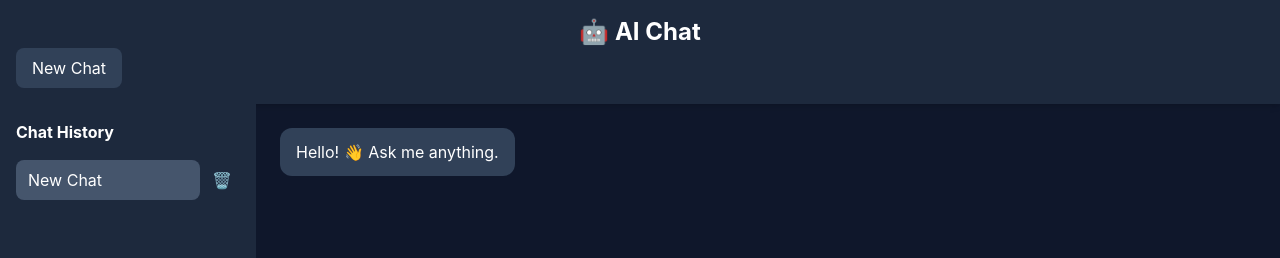
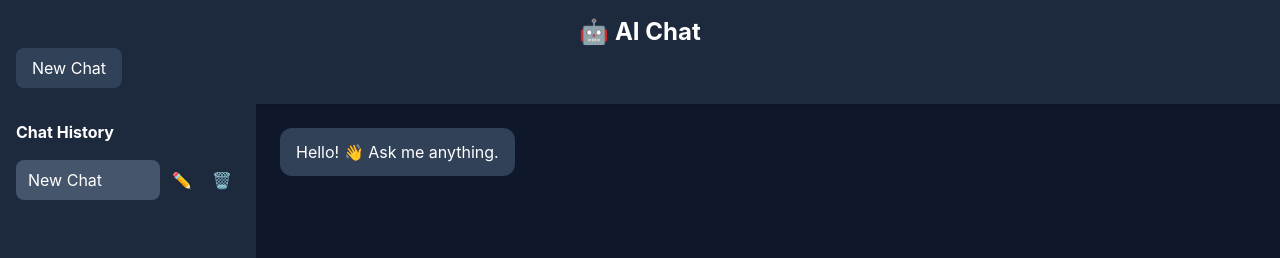
Before and after one commit to gkonstatina/02-ai-chat-ui, a React (Vite) app: page / in a window 1280 px wide. Shown: the top 258 px of the page. Built offline with nearby package versions, Linux system fonts and the light colour scheme.

Commit message:
Add manual chat renaming

```diff
--- a/src/App.tsx
+++ b/src/App.tsx
@@ -146,7 +146,17 @@ function App() {
 
       return remainingChats;
     });
-  };
+    };
+
+    const renameChat = (chatId: string, title: string) => {
+      setChats((prevChats) =>
+        prevChats.map((chat) =>
+          chat.id === chatId
+            ? { ...chat, title }
+            : chat
+        )
+      );
+    };
 
 
 
@@ -279,6 +289,7 @@ function App() {
           activeChatId={activeChatId}
           onSelectChat={selectChat}
           onDeleteChat={deleteChat}
+          onRenameChat={renameChat}
         />
 
       <div className="flex-1 flex flex-col">
--- a/src/components/ChatSidebar.tsx
+++ b/src/components/ChatSidebar.tsx
@@ -5,6 +5,7 @@ interface Props {
   activeChatId: string;
   onSelectChat: (chatId: string) => void;
   onDeleteChat: (chatId: string) => void;
+  onRenameChat: (chatId: string, title: string) => void;
 }
 
 function ChatSidebar({
@@ -12,6 +13,7 @@ function ChatSidebar({
   activeChatId,
   onSelectChat,
   onDeleteChat,
+  onRenameChat,
 }: Props) {
   return (
     <aside className="w-64 bg-slate-800 p-4">
@@ -35,6 +37,19 @@ function ChatSidebar({
             >
               {chat.title}
             </button>
+            <button
+              onClick={() => {
+                const newTitle = window.prompt("Rename chat:", chat.title);
+
+                if (newTitle && newTitle.trim()) {
+                  onRenameChat(chat.id, newTitle.trim());
+                }
+              }}
+              className="text-slate-400 hover:text-white px-2"
+              title="Rename chat"
+            >
+              ✏️
+            </button>
 
             <button
               onClick={() => onDeleteChat(chat.id)}
```
